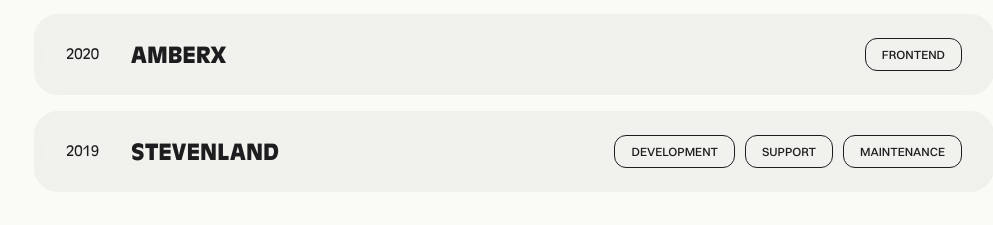
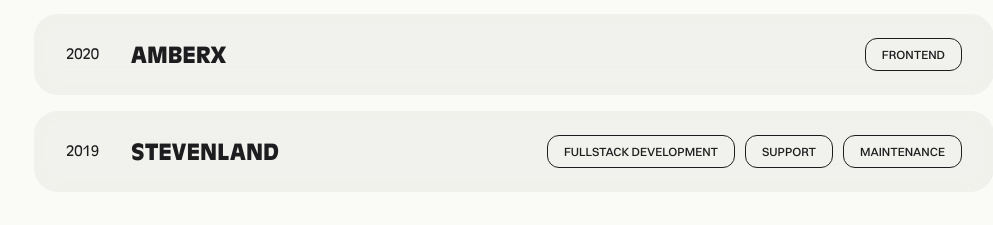
Before and after one commit to zeeshanjunaid/zeeshanjunaid.dev, a Next.js app: page / in a window 1280 px wide. Shown: the part 1300-1525 px from the top of the page, without its empty margins (126-1119 px from the left). Built offline with nearby package versions, Linux system fonts and the light colour scheme.

Commit message:
small fix to work array

```diff
--- a/data/work.ts
+++ b/data/work.ts
@@ -78,7 +78,7 @@ const ProjectsList: Project[] = [
     name: "stevenland",
     link: "https://stevenland.com/",
     year: 2019,
-    tags: ["development", "support", "maintenance"],
+    tags: ["fullstack development", "support", "maintenance"],
     archived: true,
   },
 ];
```
